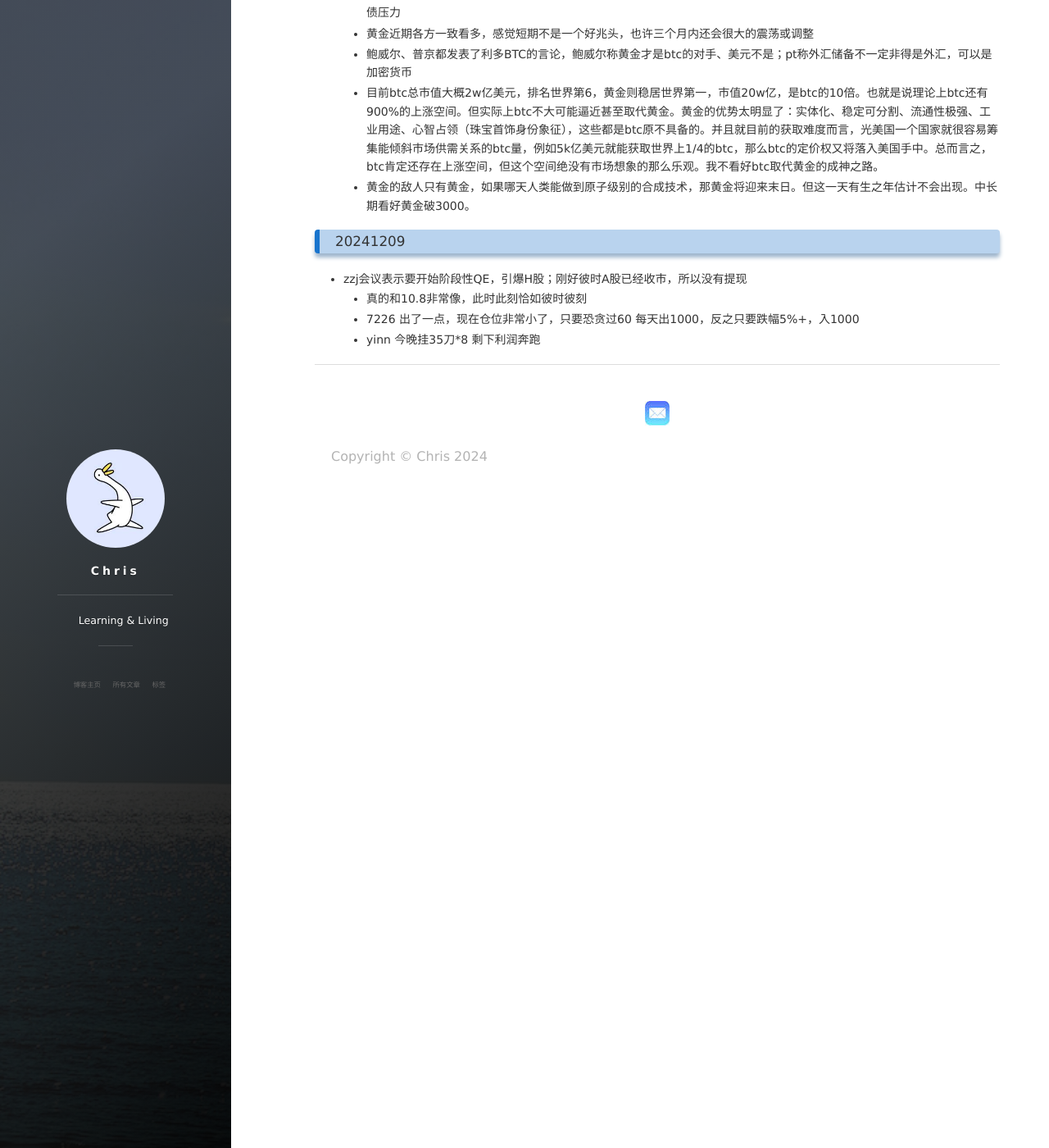
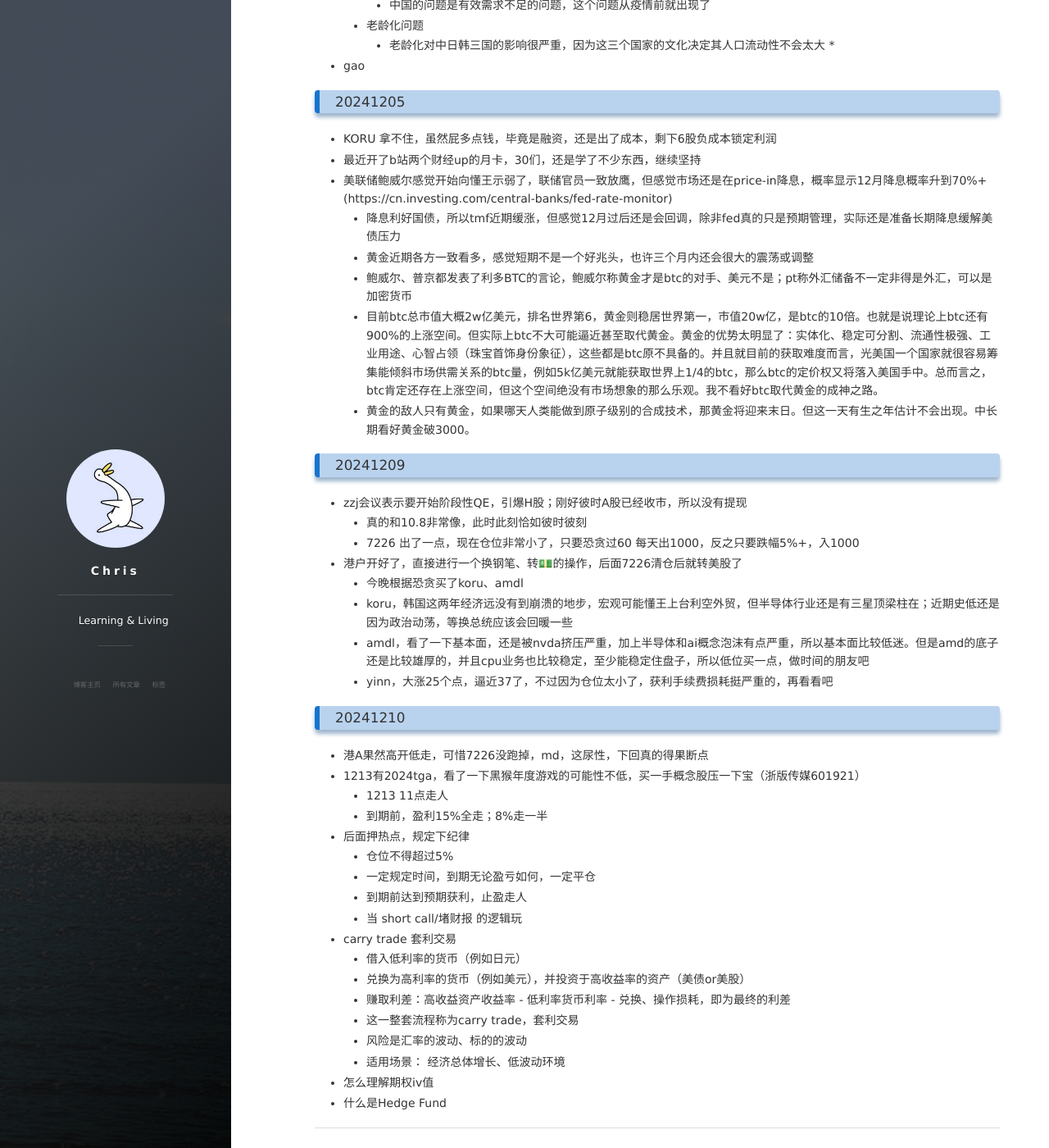
Before and after one commit to CHRisXman/CHRisXman.github.io, a Jekyll site: the page built from _posts/2024-12-04-essay-202412-finance-news.md, in a window 1280 px wide and 1400 px high, scrolled down 1027 px. Shown: the whole window at 82% size. Built offline with Jekyll 4.4.1, drawn with Linux system fonts in a browser that asks for light colours; nearby versions of some CDN libraries; some of the changed text lies outside the part shown.

Commit message:
update post

```diff
--- a/_posts/2024-12-04-essay-202412-finance-news.md
+++ b/_posts/2024-12-04-essay-202412-finance-news.md
@@ -21,11 +21,22 @@ category: 财经
         * 2016年开始，全球政治右转，逆全球化开始 <-- 表现：选票回归传统、反移民等等
         * 时间尺度拉长到数十乃至百年，意识形态上的左和右对政治走向的影响非常明显，也导致了很多政经事件
             * 这里的因果并不是很明确，我认为并不是意识形态自主发生了改变，而是很多因素导致意识形态的改变，而后开始才是意识形态和政治经济互相缠绕影响发展
+        * 右翼政府强征税意愿，所以避税会变得艰难
     - 利率的低点是战争的起点：**利率的本质是贫富差距**，利率大则贫富差距小、利率小则贫富差距大
         * 利率 = 借贷成本 = 资本收益
         * 富人拥有大量抵押物，所以低利率时代他们举债成本更低、扩张更快 --> 通过资本杠杆获得收入，喜欢低利率
         * 穷人没有抵押物，通常靠劳动和储蓄增加资本，低利率时代，劳动虽然升值，但储蓄收益也下降 --> 通过劳动获得收入，喜欢高利率
     - 贫富差距的矛盾会导致进一步割裂、会通过选票影响意识形态，以彻底改变现状，这一点无论是极左导致的贫穷还是极右导致的贫富差距，结果都一样
+    - 对于经济增速，各个阶层体感是不同的
+        * 经济扩张时，富人先表现，体现在非耐用消费品、奢侈品行业的增长
+        * 经济收缩时，穷人先表现，体现在必须消费品、快速消费品的增长
+        * 这两年开滴滴的人，来自**中产阶级的陨落**
+    - 现在的cpi统计其实偏离实际，应该去掉食品价格波动
+    - 中国的经济政策风向其实从24年8月开始转向，高层开始允许出现不同的声音，承认问题存在，倾听改革的建议
+        * 中国的问题是有效需求不足的问题，这个问题从疫情前就出现了
+    - 老龄化问题
+        * 老龄化对中日韩三国的影响很严重，因为这三个国家的文化决定其人口流动性不会太大
+        *
 + gao
 
 
@@ -44,4 +55,29 @@ category: 财经
 + zzj会议表示要开始阶段性QE，引爆H股；刚好彼时A股已经收市，所以没有提现
     - 真的和10.8非常像，此时此刻恰如彼时彼刻
     - 7226 出了一点，现在仓位非常小了，只要恐贪过60 每天出1000，反之只要跌幅5%+，入1000
-    - yinn 今晚挂35刀*8 剩下利润奔跑
++ 港户开好了，直接进行一个换钢笔、转💵的操作，后面7226清仓后就转美股了
+    - 今晚根据恐贪买了koru、amdl
+    - koru，韩国这两年经济远没有到崩溃的地步，宏观可能懂王上台利空外贸，但半导体行业还是有三星顶梁柱在；近期史低还是因为政治动荡，等换总统应该会回暖一些
+    - amdl，看了一下基本面，还是被nvda挤压严重，加上半导体和ai概念泡沫有点严重，所以基本面比较低迷。但是amd的底子还是比较雄厚的，并且cpu业务也比较稳定，至少能稳定住盘子，所以低位买一点，做时间的朋友吧
+    - yinn，大涨25个点，逼近37了，不过因为仓位太小了，获利手续费损耗挺严重的，再看看吧
+
+
+### 20241210
++ 港A果然高开低走，可惜7226没跑掉，md，这尿性，下回真的得果断点
++ 1213有2024tga，看了一下黑猴年度游戏的可能性不低，买一手概念股压一下宝（浙版传媒601921）
+    - 1213 11点走人
+    - 到期前，盈利15%全走；8%走一半
++ 后面押热点，规定下纪律
+    - 仓位不得超过5%
+    - 一定规定时间，到期无论盈亏如何，一定平仓
+    - 到期前达到预期获利，止盈走人
+    - 当 short call/堵财报 的逻辑玩
++ carry trade 套利交易
+    - 借入低利率的货币（例如日元）
+    - 兑换为高利率的货币（例如美元），并投资于高收益率的资产（美债or美股）
+    - 赚取利差：高收益资产收益率 - 低利率货币利率 - 兑换、操作损耗，即为最终的利差
+    - 这一整套流程称为carry trade，套利交易
+    - 风险是汇率的波动、标的的波动
+    - 适用场景： 经济总体增长、低波动环境
++ 怎么理解期权iv值
++ 什么是Hedge Fund
```
Also changed, not shown: 1 other file.
